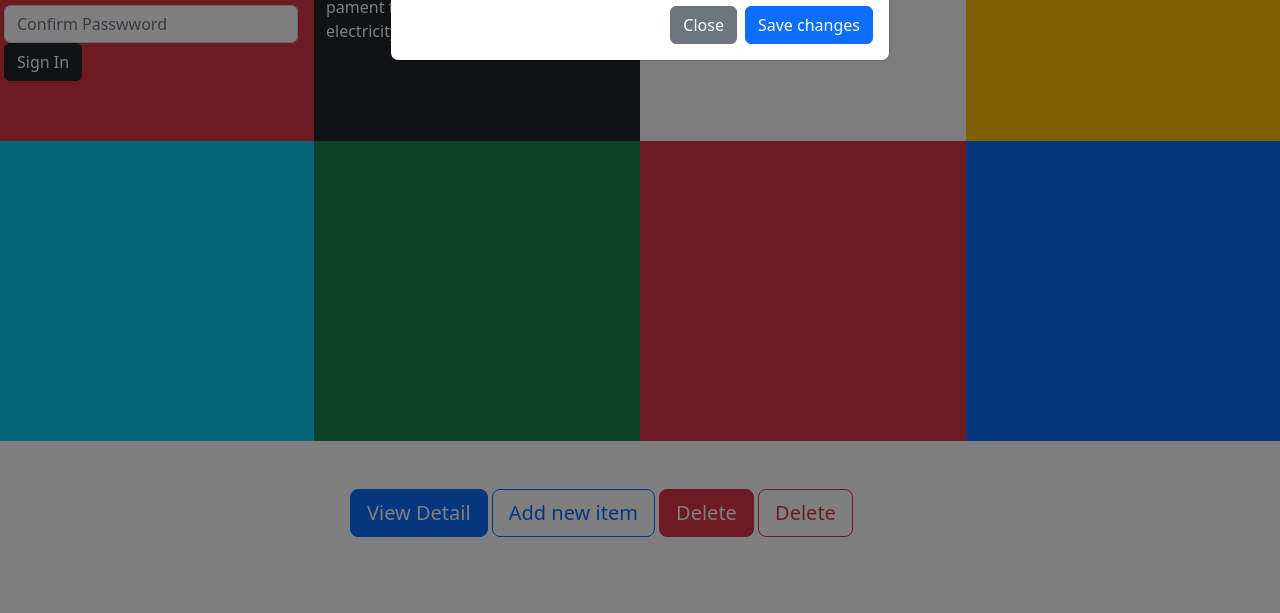
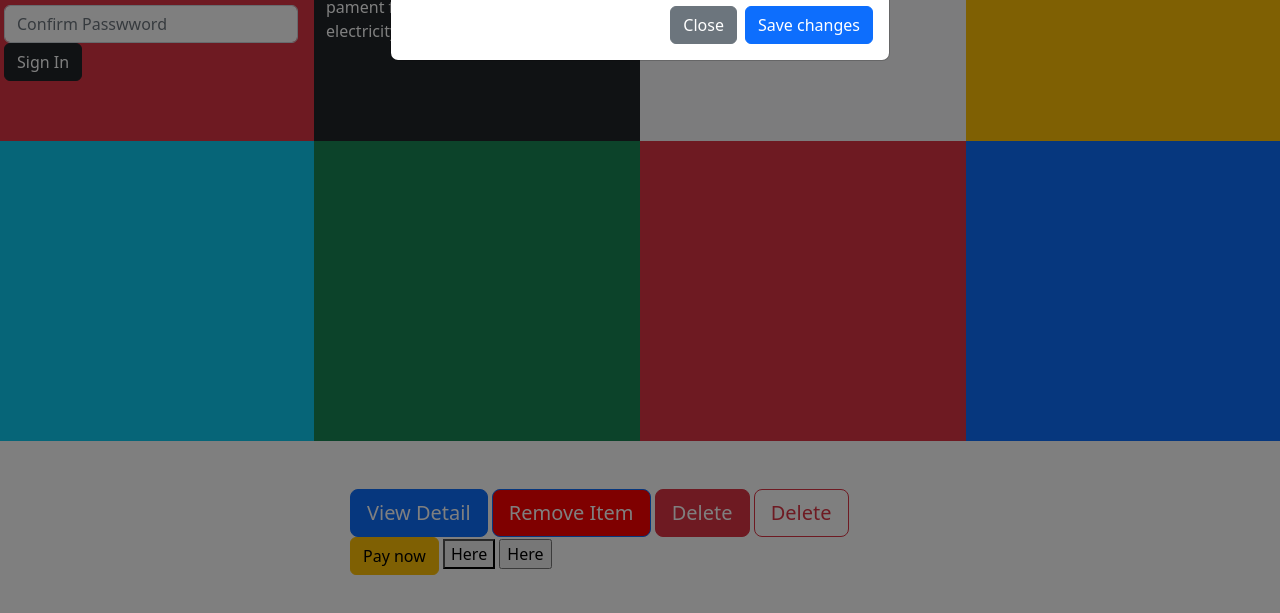
Before and after one commit to nnebuchi/stormcell_js_training, a plain HTML site: page index.html in a window 1280 px wide. Both pictures are taken after a click on the button "Add new item". Shown: the part 159-772 px from the top of the page. Drawn offline with nearby package versions, Linux system fonts and the light colour scheme.

Commit message:
modifying dom element

```diff
--- a/index.html
+++ b/index.html
@@ -7,6 +7,7 @@
     <title>Document</title>
     <link rel="stylesheet" href="https://cdn.jsdelivr.net/npm/bootstrap@5.2.3/dist/css/bootstrap.min.css">
     <link rel="stylesheet" href="style.css">
+    <link rel="stylesheet" href="https://cdnjs.cloudflare.com/ajax/libs/font-awesome/4.7.0/css/font-awesome.min.css">
     <script src="	https://cdn.jsdelivr.net/npm/bootstrap@5.2.3/dist/js/bootstrap.bundle.min.js"></script>
 </head>
 <body>
@@ -57,16 +58,21 @@
         <div class="row p-5">
             <div class="col-6 offset-3">
                 <!-- Button trigger modal -->
-                <button type="button" class="btn btn-lg btn-primary" data-bs-toggle="modal" data-bs-target="#item">
+                <button type="button" class="btn btn-lg btn-primary" data-bs-toggl="modal" data-bs-target="#item" id="view-detail-btn" onclick="changeButtonText()">
                 View Detail
                 </button>
 
-                <button type="button" class="btn btn-lg btn-outline-primary" data-bs-toggle="modal" data-bs-target="#detail">
+                <button type="button" class="btn btn-lg btn-outline-primary" data-bs-toggle="modal" data-bs-target="#detail" onclick="toggleButton()" victory="sure">
                     Add new item
                 </button>
 
                 <button class="btn btn-lg btn-danger" data-bs-toggle="form">Delete</button>
                 <button class="btn btn-lg btn-outline-danger" >Delete</button>
+
+                <button class="btn btn-warning pay-btn" onclick="setBtnProcessing()">Pay now</button>
+
+                <button>Here</button>
+                <input type="submit" value="Here">
 
                 <!-- Modal -->
                 <div class="modal fade" id="item" tabindex="-1" aria-labelledby="exampleModalLabel" aria-hidden="true">
@@ -159,6 +165,29 @@
         let detailModalIndex = detailModal.getAttribute("tabindex");
         console.log(detailModalIndex);
         */
+
+
+
+        /*
+            Here is a function that targets an element using id and modifies the textContent
+        */
+        function changeButtonText(){
+            const viewBtn = document.querySelector("#view-detail-btn");
+            viewBtn.textContent = 'Hide Detail';
+        }
+
+        function setBtnProcessing(){
+            const btn =  document.querySelector(".pay-btn");
+            btn.innerHTML = `Processing... <i class="fa fa-spinner fa-spin"></i>`;
+        }
+
+
+        const toggleButton = () => {
+            const btn = document.querySelector("[victory=sure]");
+            btn.textContent = "Remove Item";
+            btn.style.backgroundColor = "red";
+            btn.style.color = "#ffff";
+        }
     </script>
 </body>
 </html>
```
